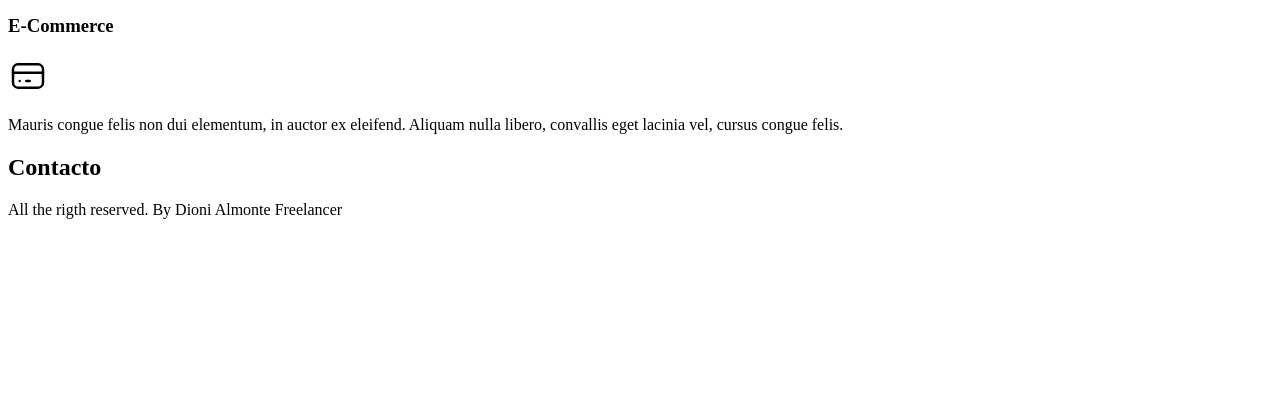
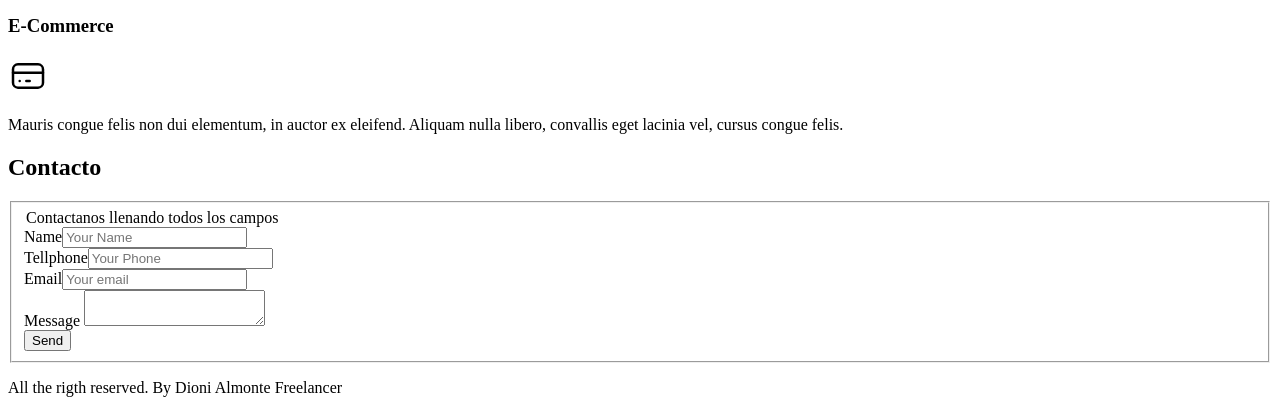
Before and after one commit to Dion0i/Web_frelancer, a plain HTML site: page index.html in a window 1280 px wide. Shown: the part 669-1082 px from the top of the page. Before the commit the page ends 904 px from the top, so only its background shows below. Drawn offline with Linux system fonts and the light colour scheme.

Commit message:
End for now about html

```diff
--- a/index.html
+++ b/index.html
@@ -105,6 +105,38 @@
 
         <section> <!--Here go contact-->
          <h2>Contacto</h2>
+
+         <form >
+            <fieldset>
+                <div>
+                    <legend>Contactanos llenando todos los campos</legend>
+                </div>
+                <!--End 1-->
+                <div>
+                    <label>Name</label><input type="text" placeholder="Your Name"><!--End firts input-->
+                </div>
+                <!--End 2-->
+                <div>
+                    <label>Tellphone</label><input type="tel" placeholder="Your Phone"><!--End Second input-->
+                </div>
+                <!--End 3-->
+                <div>
+                    <label>Email</label><input type="email" placeholder="Your email"><!--End third input-->
+                </div>
+                <!--End 4-->
+                <div>
+                    <label>Message</label>
+                    <textarea ></textarea> <!--End Label Message-->
+                </div>
+                <!--End 5-->
+                <div>
+                    <input type="submit" value="Send">
+                </div>
+                <!--End 6-->
+
+            </fieldset><!--End Fielfset-->
+         </form>
+
         </section>
          <!--End-->
 
```
